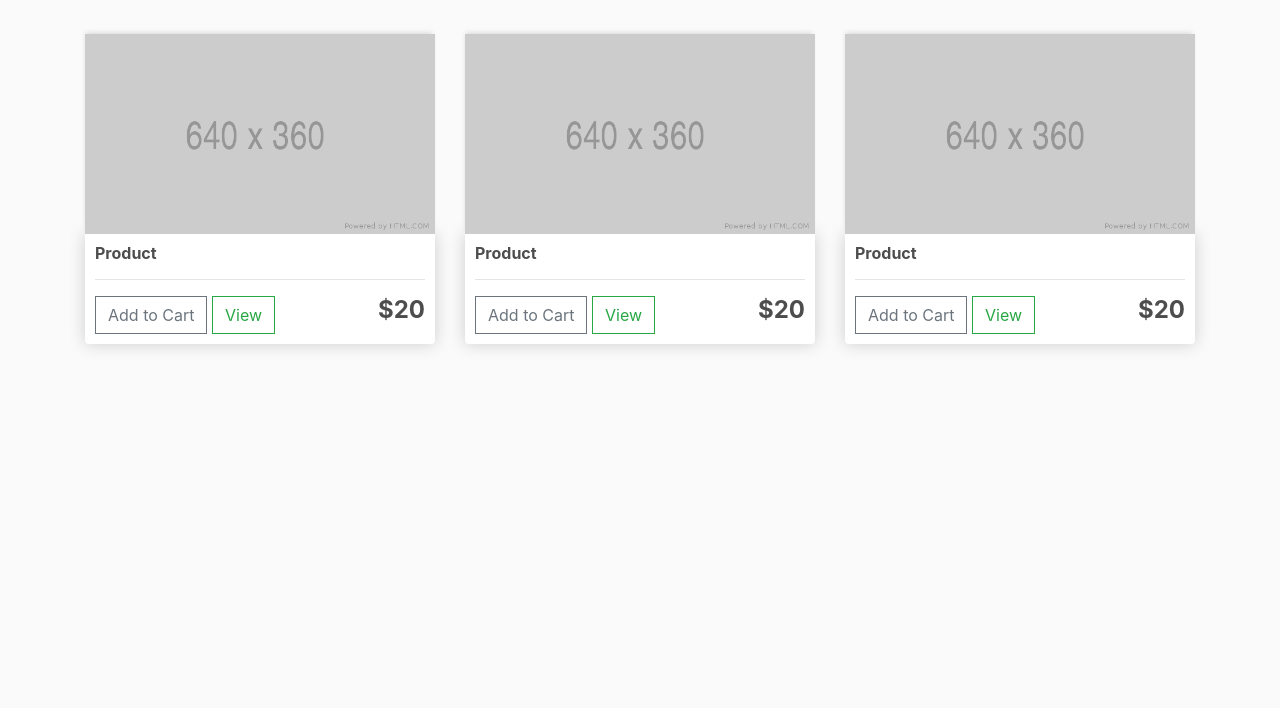
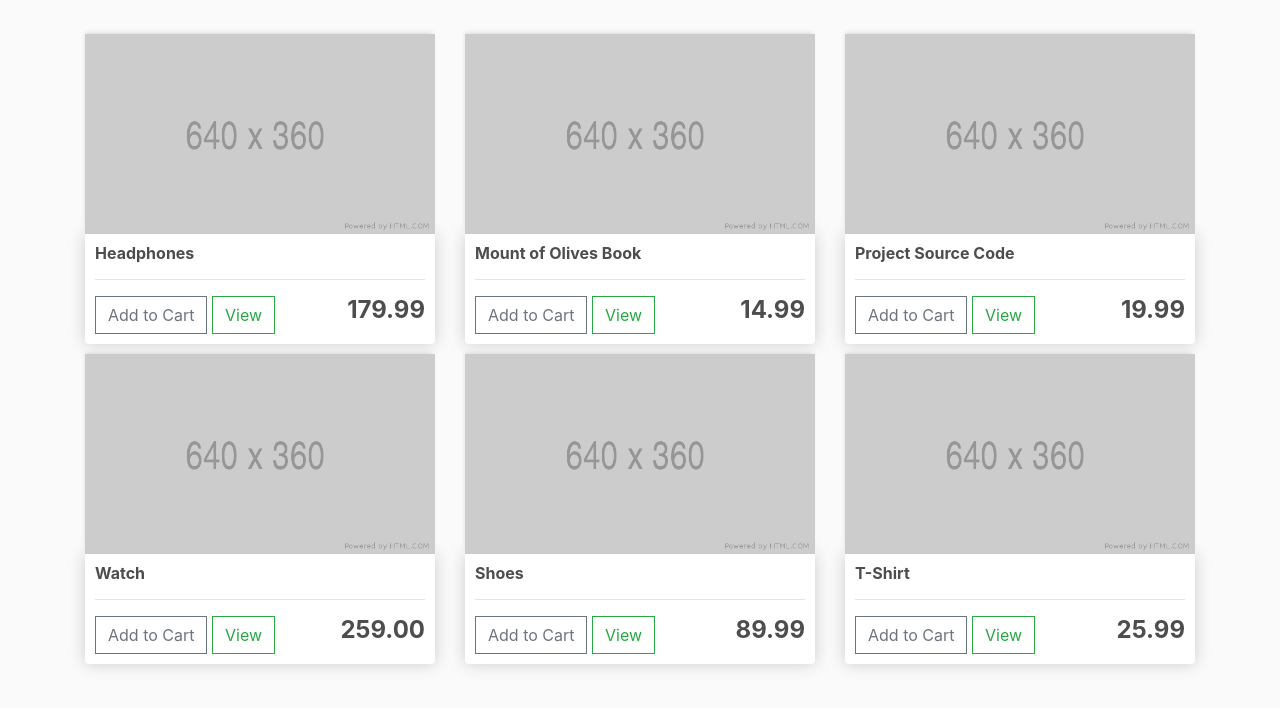
Before and after one commit to nkyomuhendo/Django_Ecommerce, a Django app: page / in a window 1280 px wide. Shown: the part 57-765 px from the top of the page. Run offline with Django 4.2, Linux system fonts and the light colour scheme; data comes from the database, SQL or seed files in the repository; some libraries are stand-ins or nearby versions.

Commit message:
Added functional context in views to the store view by querying objects from the database. Edited the store.html temlate to render objects from the database as passed via template specifically product name and price with special formating for floats.

```diff
--- a/store/templates/store/store.html
+++ b/store/templates/store/store.html
@@ -3,45 +3,20 @@
 
 {% block content%}
     <div class="row">
+        {% for product in products %}
             <div class="col-lg-4">
                 <img class="thumbnail" src="{% static 'images/placeholder.png' %}">
                 <div class="box-element product">
-                <h6><strong>Product</strong></h6>
+                    <h6><strong>{{ product.name }}</strong></h6>
                     <hr>
 
                     <button class="btn btn-outline-secondary add-btn">Add to Cart</button>
                     <a class="btn btn-outline-success" href="#">View</a>
-                <h4 style="display: inline-block; float: right"><strong>$20</strong></h4>
+                    <h4 style="display: inline-block; float: right"><strong>{{ product.price|floatformat:2 }}</strong></h4>
 
                 </div>
 
             </div>
-
-        <div class="col-lg-4">
-            <img class="thumbnail" src="{% static 'images/placeholder.png' %}">
-            <div class="box-element product">
-                <h6><strong>Product</strong></h6>
-                <hr>
-
-                <button class="btn btn-outline-secondary add-btn">Add to Cart</button>
-                <a class="btn btn-outline-success" href="#">View</a>
-                <h4 style="display: inline-block; float: right"><strong>$20</strong></h4>
-
-            </div>
-        </div>
-
-        <div class="col-lg-4">
-            <img class="thumbnail" src="{% static 'images/placeholder.png' %}">
-            <div class="box-element product">
-                <h6><strong>Product</strong></h6>
-                <hr>
-
-                <button class="btn btn-outline-secondary add-btn">Add to Cart</button>
-                <a class="btn btn-outline-success" href="#">View</a>
-                <h4 style="display: inline-block; float: right"><strong>$20</strong></h4>
-
-            </div>
-        </div>
-
+        {% endfor %}
     </div>
 {% endblock content%}
--- a/store/views.py
+++ b/store/views.py
@@ -1,8 +1,10 @@
 from django.shortcuts import render
+from .models import *
 
 # Create your views here.
 def store(request):
-    context = {}
+    products = Product.objects.all()
+    context = {'products': products}
     return render(request, 'store/store.html', context)
 
 def cart(request):
```
Lines whose indentation alone changed are shown as unchanged.
